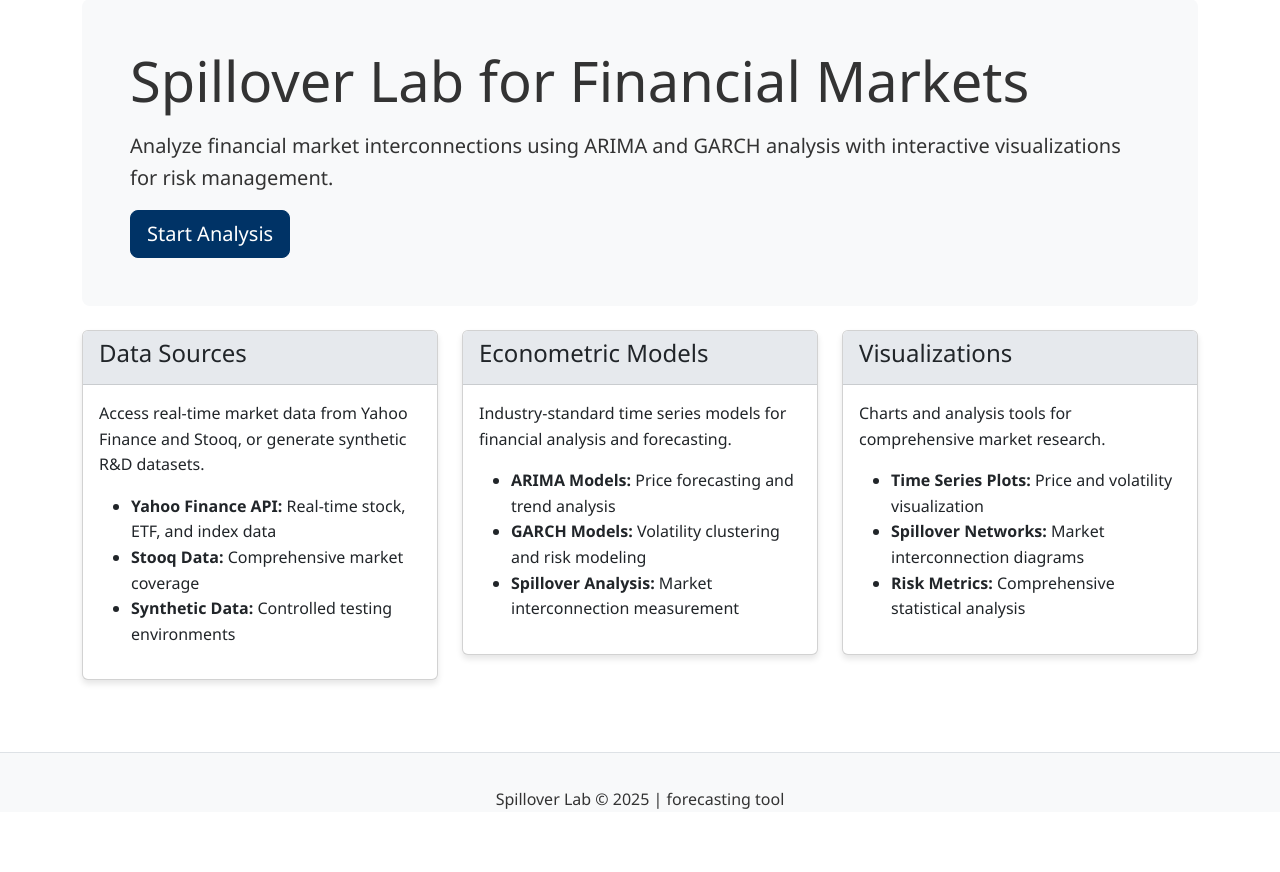
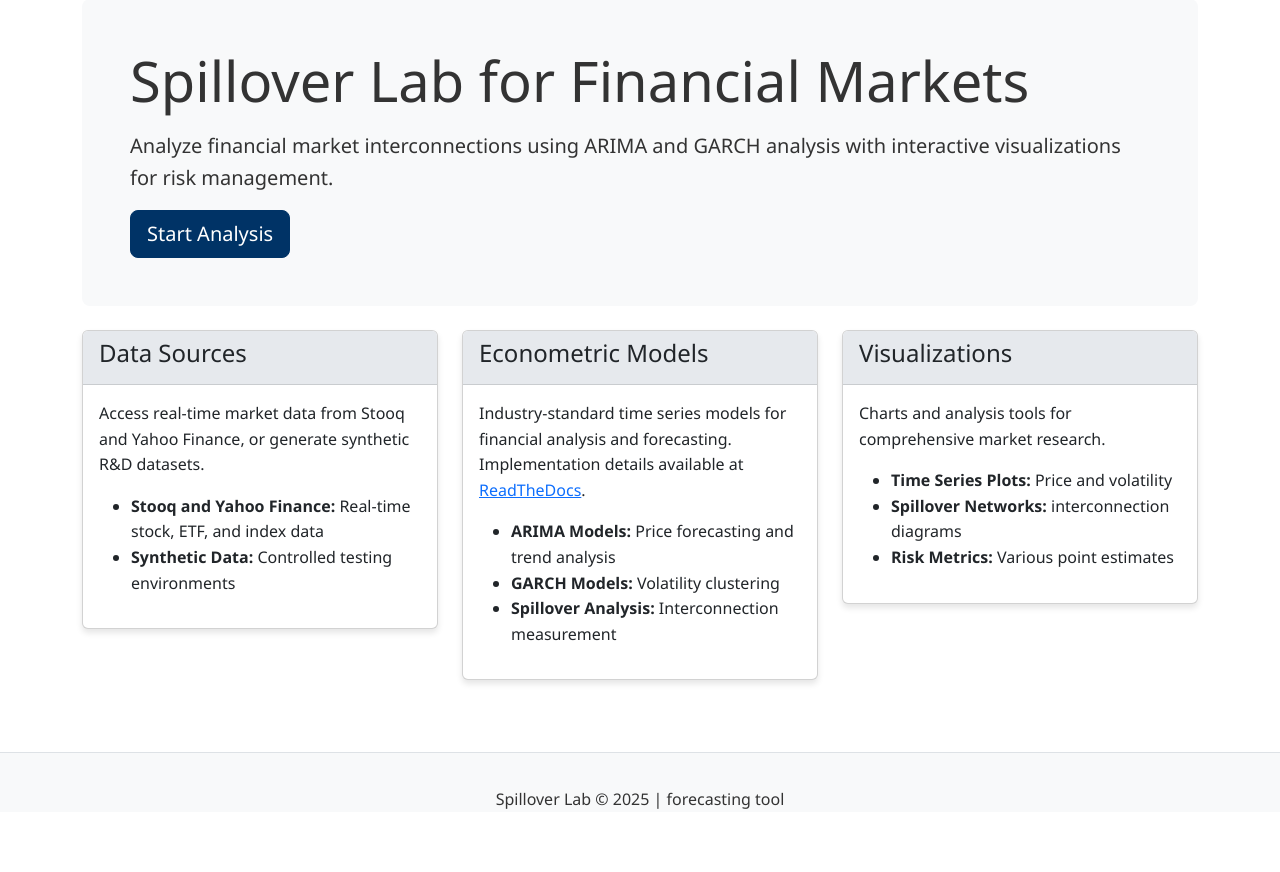
Before and after one commit to garthmortensen/timeseries-frontend, a Django app: page / in a window 1280 px wide. Shown: the part 83-955 px from the top of the page. Run offline with Django 5.2, Linux system fonts and the light colour scheme; some libraries are stand-ins or nearby versions.

Commit message:
Style: change colors and wording

```diff
--- a/templates/timeseries/index.html
+++ b/templates/timeseries/index.html
@@ -47,10 +47,9 @@
                 <h2 class="h4">Data Sources</h2>
             </div>
             <div class="card-body">
-                <p>Access real-time market data from Yahoo Finance and Stooq, or generate synthetic R&D datasets.</p>
+                <p>Access real-time market data from Stooq and Yahoo Finance, or generate synthetic R&D datasets.</p>
                 <ul>
-                    <li><strong>Yahoo Finance API:</strong> Real-time stock, ETF, and index data</li>
-                    <li><strong>Stooq Data:</strong> Comprehensive market coverage</li>
+                    <li><strong>Stooq and Yahoo Finance:</strong> Real-time stock, ETF, and index data</li>
                     <li><strong>Synthetic Data:</strong> Controlled testing environments</li>
                 </ul>
             </div>
@@ -63,11 +62,11 @@
                 <h2 class="h4">Econometric Models</h2>
             </div>
             <div class="card-body">
-                <p>Industry-standard time series models for financial analysis and forecasting.</p>
+                <p>Industry-standard time series models for financial analysis and forecasting. Implementation details available at <a href="https://timeseries-compute.readthedocs.io/en/latest/" target="_blank" rel="noopener noreferrer">ReadTheDocs</a>.</p>
                 <ul>
                     <li><strong>ARIMA Models:</strong> Price forecasting and trend analysis</li>
-                    <li><strong>GARCH Models:</strong> Volatility clustering and risk modeling</li>
-                    <li><strong>Spillover Analysis:</strong> Market interconnection measurement</li>
+                    <li><strong>GARCH Models:</strong> Volatility clustering</li>
+                    <li><strong>Spillover Analysis:</strong> Interconnection measurement</li>
                 </ul>
             </div>
         </div>
@@ -81,9 +80,9 @@
             <div class="card-body">
                 <p>Charts and analysis tools for comprehensive market research.</p>
                 <ul>
-                    <li><strong>Time Series Plots:</strong> Price and volatility visualization</li>
-                    <li><strong>Spillover Networks:</strong> Market interconnection diagrams</li>
-                    <li><strong>Risk Metrics:</strong> Comprehensive statistical analysis</li>
+                    <li><strong>Time Series Plots:</strong> Price and volatility</li>
+                    <li><strong>Spillover Networks:</strong> interconnection diagrams</li>
+                    <li><strong>Risk Metrics:</strong> Various point estimates</li>
                 </ul>
             </div>
         </div>
```
